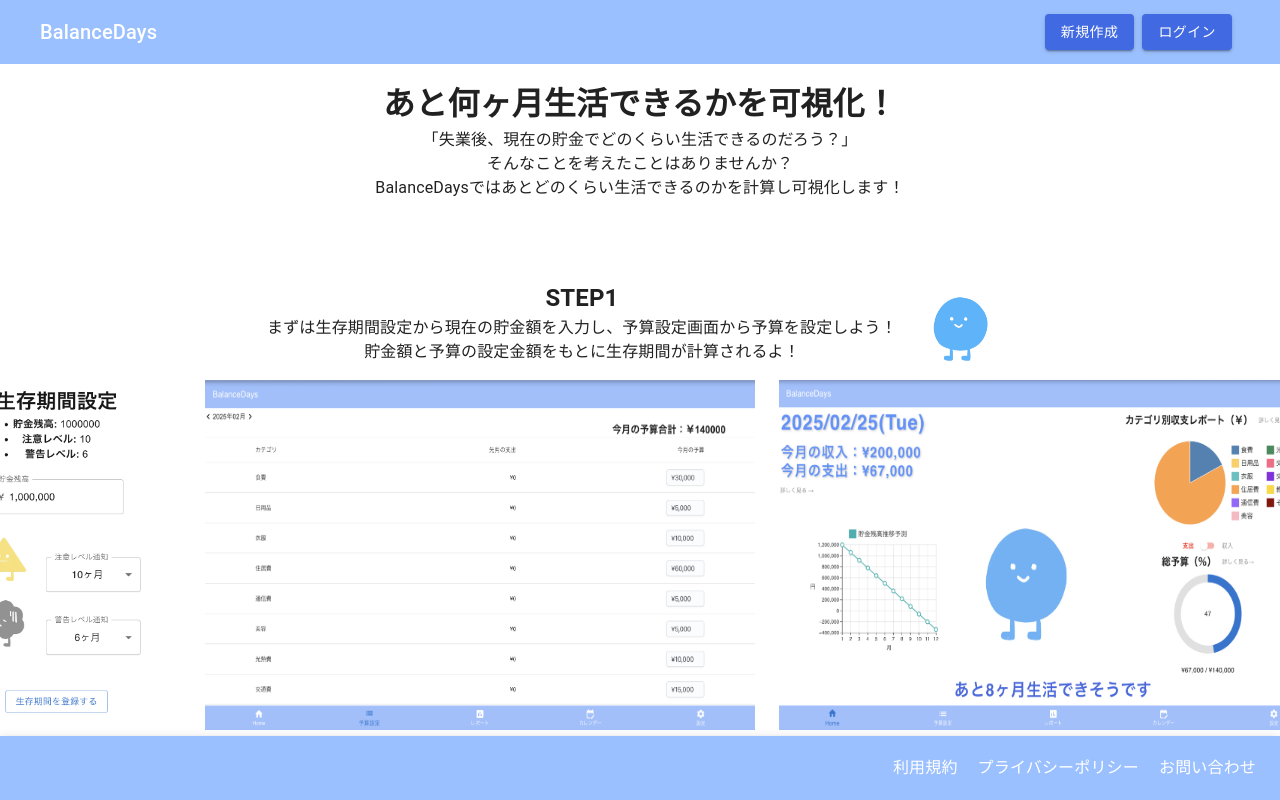
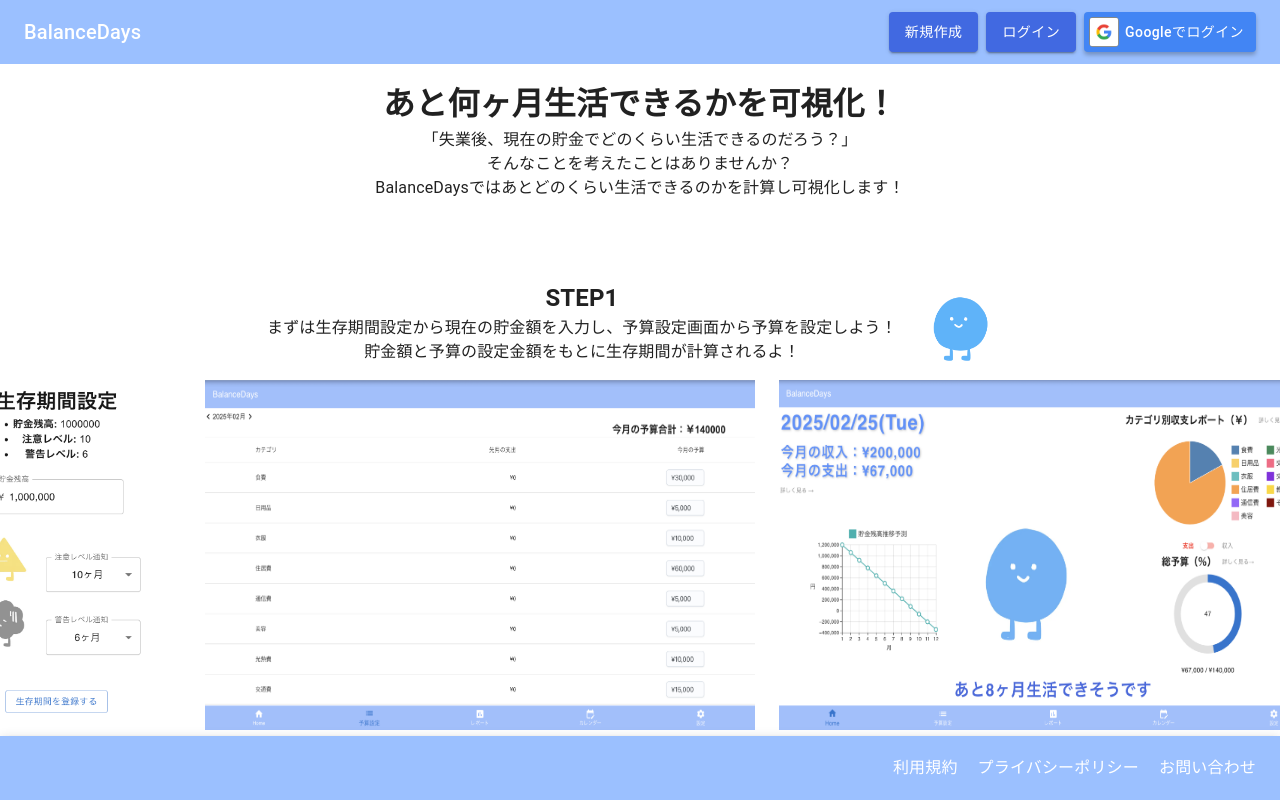
Before and after one commit to kei0299/BalanceDays, a Next.js app in the folder front/: page / in a window 1280 px wide. Shown: the top 800 px of the page. Built offline with nearby package versions, Linux system fonts and the light colour scheme; no server answers.

Commit message:
ヘッダーにgoogleログインボタン追加

```diff
--- a/front/src/components/header.tsx
+++ b/front/src/components/header.tsx
@@ -5,14 +5,42 @@ import Toolbar from "@mui/material/Toolbar";
 import Typography from "@mui/material/Typography";
 import Link from "next/link";
 import Button from "@mui/material/Button";
+import { useAlert } from "@/components/AlertContext";
 
 export default function MenuAppBar() {
+  const { showAlert } = useAlert();
+  const signInWithGoogle = async (): Promise<void> => {
+    try {
+      //Google認証開始のエンドポイント
+      const backendAuthUrl = `${process.env.NEXT_PUBLIC_API_URL}/auth/google_oauth2`;
+      //認証終了後の遷移先
+      const originUrl =
+        process.env.NODE_ENV === "development"
+          ? `${process.env.NEXT_PUBLIC_FRONT_URL}/auth/google_callback`
+          : `${process.env.NEXT_PUBLIC_FRONT_URL}/auth/google_callback`;
+      // console.log(`Frontのパス${process.env.NEXT_PUBLIC_FRONT_URL}`);
+      // console.log(`APIのパス${process.env.NEXT_PUBLIC_API_URL}`);
+      // console.log(`バックエンドオースのパス${backendAuthUrl}`);
+      if (!originUrl) {
+        console.error("OriginUrlが見つかりません");
+        return;
+      }
+      const redirectUrl = `${backendAuthUrl}?auth_origin_url=${encodeURIComponent(
+        `${process.env.NEXT_PUBLIC_FRONT_URL}/callback`
+      )}`;
+      window.location.href = redirectUrl;
+    } catch (error) {
+      console.error("Google認証中にエラーが発生しました:", error);
+      showAlert("Google認証に失敗しました。再度お試しください。", "warning");
+    }
+  };
+
   return (
     <Box sx={{ flexGrow: 1 }}>
       <AppBar
         position="fixed"
         elevation={0}
-        sx={{ color: "#ffffff", backgroundColor: "#9bc0ff", padding: "0 16px" }}
+        sx={{ color: "#ffffff", backgroundColor: "#9bc0ff" }}
       >
         <Toolbar>
           <Typography variant="h6" sx={{ flexGrow: 1 }}>
@@ -30,6 +58,7 @@ export default function MenuAppBar() {
               <Button
                 variant="contained"
                 sx={{
+                  height: "40px",
                   marginRight: 1,
                   backgroundColor: "#4169e1",
                 }}
@@ -41,6 +70,7 @@ export default function MenuAppBar() {
               <Button
                 variant="contained"
                 sx={{
+                  height: "40px",
                   marginRight: 1,
                   backgroundColor: "#4169e1",
                 }}
@@ -48,6 +78,36 @@ export default function MenuAppBar() {
                 ログイン
               </Button>
             </Link>
+
+            <Button
+              sx={{
+                maxWidth: "240px",
+                height: "40px",
+                backgroundColor: "#4285F4",
+                color: "white",
+                textTransform: "none",
+                boxShadow: "0 3px 4px 0 rgba(0, 0, 0, 0.25)",
+                paddingLeft: "5px",
+                paddingRight: "12px",
+                "&:hover": {
+                  backgroundColor: "#357ae8",
+                },
+              }}
+              onClick={signInWithGoogle}
+            >
+              <img
+                src="/image/google_logo.png"
+                alt="Google Logo"
+                style={{
+                  width: "30px", // ロゴのサイズを調整
+                  height: "30px", // 高さを小さくして余白を減らす
+                  borderRadius: "4px",
+                  marginRight: "6px",
+                }}
+              />
+              <span>Googleでログイン</span>
+            </Button>
+
           </Box>
         </Toolbar>
       </AppBar>
```
